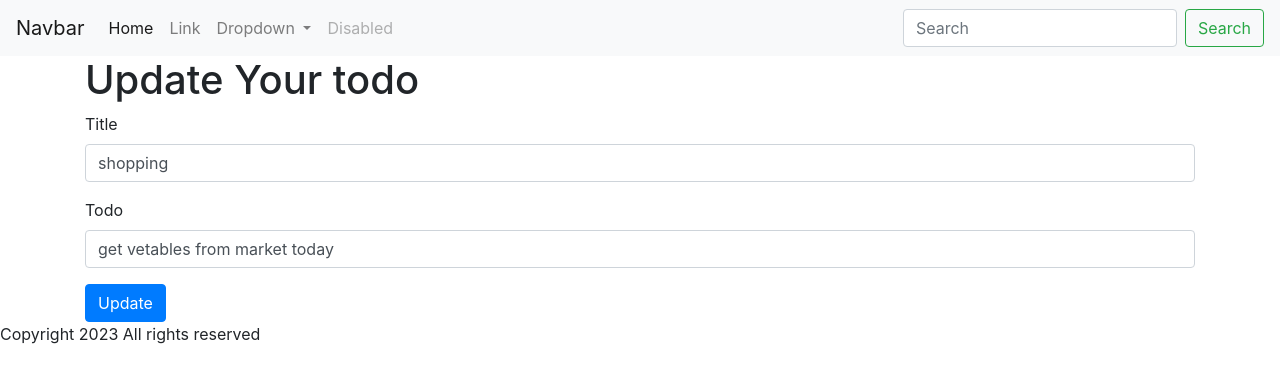
After one commit to sonukuldeep/flask-tutorial, a Flask app: template templates/update.html in a window 1280 px wide. The commit adds this page. Shown: the top 383 px of the page. Run offline with Flask 3, Linux system fonts and the light colour scheme; the template is opened without the code that fills it: values that come from a table or form of the project are taken from there, others are empty.

Commit message:
basic crud done

```diff
--- a/app.py
+++ b/app.py
@@ -48,26 +48,19 @@ def delete(sno):
     todo = db.get_or_404(Todo, sno)
     db.session.delete(todo)
     db.session.commit()
-    # return f'user {sno} deleted'
     return redirect(url_for("home_page"))
 
 @app.route("/update/<int:sno>", methods=['GET', 'POST'])
 def update(sno):
+    todo = db.get_or_404(Todo, sno)
     if request.method == 'POST':
-        todo = db.get_or_404(Todo, sno)
+        todo.title = request.form['title']
+        todo.desc = request.form['desc']
+        db.session.add(todo)
+        db.session.commit()
+        return redirect(url_for("home_page"))
 
-
-
-@app.route('/show')  # static route
-def products():
-    allTodo = Todo.query.all()
-    print(allTodo)
-    return 'this is products page'
-
-
-@app.route('/about/<username>')  # dynamic route
-def about_page(username):
-    return f'<h4>This is about page of {username}</h4>'
+    return render_template('update.html', todo=todo)
 
 
 @app.route('/favicon.ico')
--- a/templates/tables.html
+++ b/templates/tables.html
@@ -16,7 +16,7 @@
       <td>{{todo.desc}}</td>
       <td>{{todo.date_created}}</td>
       <td>
-        <a href="/delete/{{todo.sno}}" type="button" class="btn btn-info btn-sm mx-1">update</a>
+        <a href="/update/{{todo.sno}}" type="button" class="btn btn-info btn-sm mx-1">update</a>
         <a href="/delete/{{todo.sno}}" type="button" class="btn btn-info btn-sm mx-1">Delete</a>
       </td>
     </tr>
--- /dev/null
+++ b/templates/update.html
@@ -0,0 +1,41 @@
+{% include 'head.html' %}
+
+<body>
+    {% include 'navbar.html' %}
+    <div class="container">
+        <h1>Update Your todo</h1>
+
+        <form action="/update/{{todo.sno}}" method="POST">
+            <div class="form-group">
+              <label for="title">Title</label>
+              <input type="text" class="form-control" id="title" name="title" aria-describedby="textHelp" value="{{todo.title}}">
+            </div>
+            <div class="form-group">
+              <label for="todo">Todo</label>
+              <input type="text" class="form-control" id="todo" name="desc" value="{{todo.desc}}">
+            </div>
+            <button type="submit" class="btn btn-primary">Update</button>
+          </form>
+
+    </div>
+    <!-- Optional JavaScript; choose one of the two! -->
+
+    <!-- Option 1: jQuery and Bootstrap Bundle (includes Popper) -->
+    <script src="https://cdn.jsdelivr.net/npm/jquery@3.5.1/dist/jquery.slim.min.js"
+        integrity="sha384-DfXdz2htPH0lsSSs5nCTpuj/zy4C+OGpamoFVy38MVBnE+IbbVYUew+OrCXaRkfj"
+        crossorigin="anonymous"></script>
+    <script src="https://cdn.jsdelivr.net/npm/bootstrap@4.6.2/dist/js/bootstrap.bundle.min.js"
+        integrity="sha384-Fy6S3B9q64WdZWQUiU+q4/2Lc9npb8tCaSX9FK7E8HnRr0Jz8D6OP9dO5Vg3Q9ct"
+        crossorigin="anonymous"></script>
+
+    <!-- Option 2: Separate Popper and Bootstrap JS -->
+    <!--
+    <script src="https://cdn.jsdelivr.net/npm/jquery@3.5.1/dist/jquery.slim.min.js" integrity="sha384-DfXdz2htPH0lsSSs5nCTpuj/zy4C+OGpamoFVy38MVBnE+IbbVYUew+OrCXaRkfj" crossorigin="anonymous"></script>
+    <script src="https://cdn.jsdelivr.net/npm/popper.js@1.16.1/dist/umd/popper.min.js" integrity="sha384-9/reFTGAW83EW2RDu2S0VKaIzap3H66lZH81PoYlFhbGU+6BZp6G7niu735Sk7lN" crossorigin="anonymous"></script>
+    <script src="https://cdn.jsdelivr.net/npm/bootstrap@4.6.2/dist/js/bootstrap.min.js" integrity="sha384-+sLIOodYLS7CIrQpBjl+C7nPvqq+FbNUBDunl/OZv93DB7Ln/533i8e/mZXLi/P+" crossorigin="anonymous"></script>
+    -->
+</body>
+
+{% include 'footer.html' %}
+
+</html>
```
Also changed, not shown: templates/home.html (+13 -2 lines), instance/project.db.
